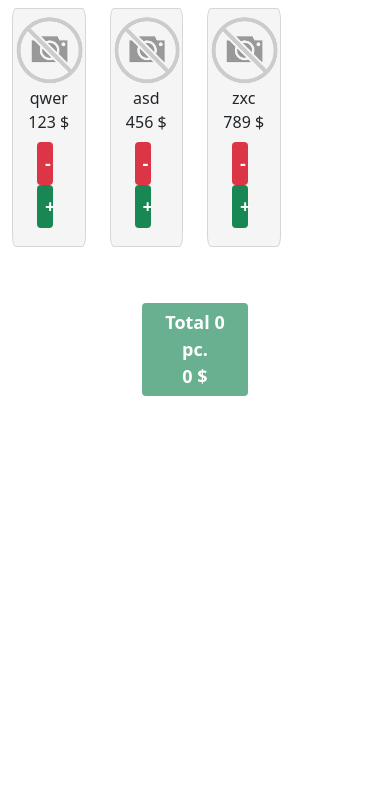
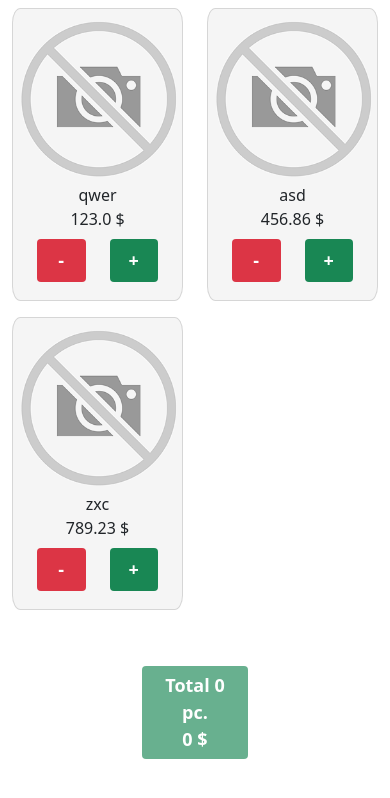
Before and after one commit to NikolayKalyshnuy/ShopBotApp, a Flask app: page / in a window 390 px wide. Shown: the top 798 px of the page. Run offline with Flask 2, Linux system fonts and the light colour scheme; some libraries are stand-ins or nearby versions.

Commit message:
Add catalog.html

```diff
--- a/app.py
+++ b/app.py
@@ -1,13 +1,19 @@
 from flask import Flask
 from flask import render_template
+from flask_sqlalchemy import SQLAlchemy
+from flask_migrate import Migrate
 from models import MockCard
 
 app = Flask(__name__)
+app.config['SQLALCHEMY_DATABASE_URI'] = 'sqlite:///app.db'
+
+db = SQLAlchemy(app)
+migrate = Migrate(app, db)
 
 
 @app.route('/')
 def catalog():
-    cards = [MockCard(1, "qwer", 123), MockCard(2, "asd", 456), MockCard(3, "zxc", 789)]
+    cards = [MockCard(1, "qwer", 123.00), MockCard(2, "asd", 456.86), MockCard(3, "zxc", 789.23)]
     return render_template("catalog.html", cards=cards)
 
 
--- a/static/css/style.css
+++ b/static/css/style.css
@@ -49,7 +49,8 @@ button::-moz-focus-inner {
     font-weight: 700;
 }
 
-.card-btn {
+.card-btn,
+.btn-send {
     /*height: 2.5em;*/
     /*border-radius: 5%;*/
     color: white;
@@ -57,23 +58,16 @@ button::-moz-focus-inner {
     font-size: large;
 }
 
-.card-btn:focus {
-    outline: none;
-    border: none;
-}
+/*.card-btn:focus {*/
+/*    outline: none;*/
+/*    border: none;*/
+/*}*/
 
-.btn-plus {
-
+.btn-plus,
+.btn-send {
     background-color: var(--color-green);
 }
 
 .btn-minus {
     background-color: var(--color-red);
 }
-
-.btn-send {
-    background-color: var(--color-green);
-    color: white;
-    font-weight: 700;
-    font-size: large;
-}
--- a/static/js/card.js
+++ b/static/js/script.js
@@ -30,41 +30,30 @@ function card_buttons_handler(evt) {
     if (counter.innerText > 0) {
         card_counter.classList.remove("d-none");
         products.set(id, counter.innerText);
-        send_button.classList.remove("disabled");
-        tg.MainButton.setText(`Total ${total_count} pc.\n${total_price} $`);
-        tg.MainButton.show();
     } else {
         card_counter.classList.add("d-none");
         products.delete(id)
-        if (products.has(id)) {
-            send_button.classList.add("disabled");
-            tg.MainButton.hide();
-        }
+    }
+
+    if (total_count == 0) {
+        send_button.classList.add("disabled");
+        tg.MainButton.setText(`Total ${total_count} pc.\n${total_price.toFixed(2)} $`);
+        tg.MainButton.show();
+    } else {
+        send_button.classList.remove("disabled");
+        tg.MainButton.hide();
     }
 
     send_button.innerHTML = `<span>Total ${total_count} pc.</span><br>${total_price} $`;
-
-    console.log(products);
 }
 
 card_buttons.forEach((btn) => {
     btn.addEventListener("click", card_buttons_handler);
 });
 
-function send_buttons_handler() {
-    console.log(JSON.stringify(Object.fromEntries(products)));
-}
-
-
-// if (tg.MainButton.isVisible) {
-//     tg.MainButton.hide();
-// }
-// else {
-//     tg.MainButton.setText("Вы выбрали товар 1!");
-//     item = "1";
-//     tg.MainButton.show();
-// }
 
 Telegram.WebApp.onEvent("mainButtonClicked", () => {
     tg.sendData(JSON.stringify(Object.fromEntries(products)));
 });
+
+// console.log(JSON.stringify(Object.fromEntries(products)));
--- /dev/null
+++ b/templates/cart.html
@@ -0,0 +1,16 @@
+<div class="modal" tabindex="-1" id="modal">
+{#    modal-dialog modal-dialog-centered modal-dialog-scrollable#}
+  <div class="modal-dialog">
+    <div class="modal-content">
+      <div class="modal-header">
+        <button type="button" class="btn-close" data-bs-dismiss="modal" aria-label="Close"></button>
+      </div>
+      <div class="modal-body">
+
+      </div>
+      <div class="modal-footer">
+        <button type="button" class="btn btn-primary">Save changes</button>
+      </div>
+    </div>
+  </div>
+</div>
--- a/templates/catalog.html
+++ b/templates/catalog.html
@@ -4,17 +4,20 @@
     <div class="container">
         <div class="row">
             {% for card in cards %}
-                <div class="col-3">
+                <div class="col-6 col-sm-4 col-md-3">
                     {% include "card.html" %}
                 </div>
             {% endfor %}
         </div>
         <div class="row my-5">
             <div class="col-4 offset-4">
-                <button class="btn btn-send w-100 disabled" onclick="send_buttons_handler()">Total 0 pc.<br>0 $</button>
+                <button class="btn btn-success btn-send w-100 disabled" data-bs-toggle="modal" data-bs-target="#modal">Total 0 pc.<br>0 $</button>
             </div>
         </div>
     </div>
+
+    {% include "cart.html" %}
+
     <script src="{{ url_for('static', filename='js/telegram-web-app.js') }}"></script>
-    <script src="{{ url_for('static', filename='js/card.js') }}"></script>
+    <script src="{{ url_for('static', filename='js/script.js') }}"></script>
 {% endblock %}
```
Also changed, not shown: controllers.py (added).
